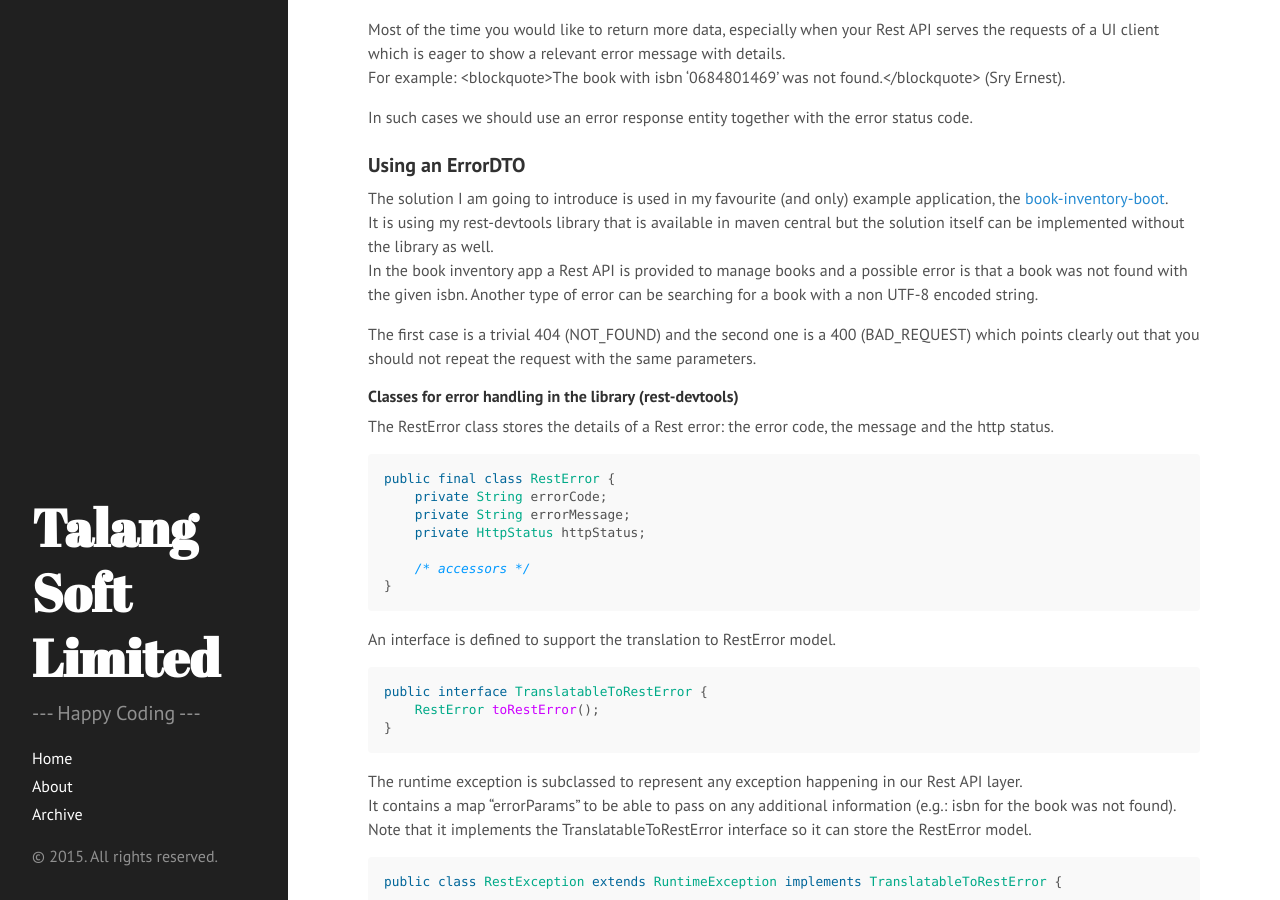
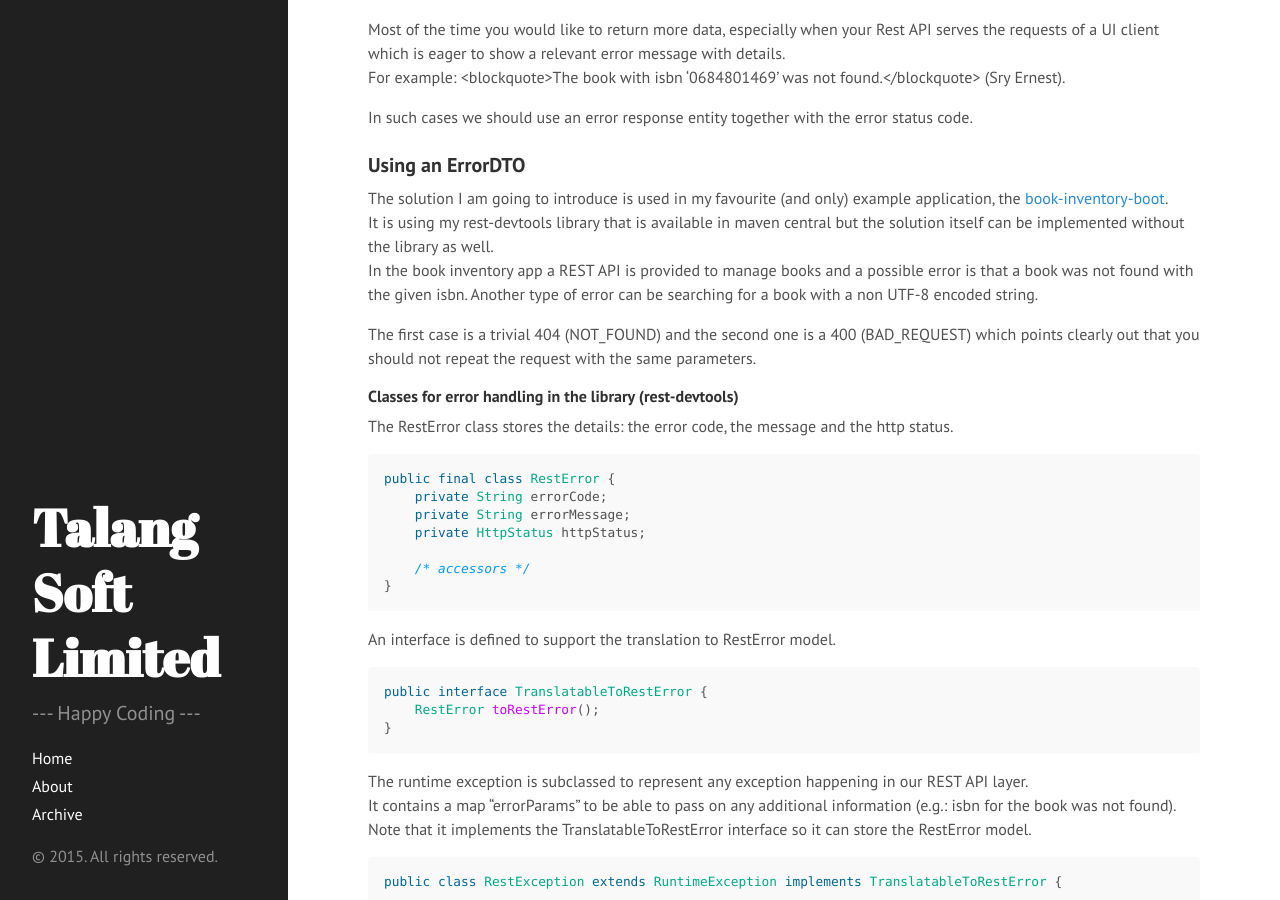
Before and after one commit to timeamolnar/tamaslang.github.io, a Jekyll site: the page built from _posts/2015-08-13-rest-error-handling.md, in a window 1280 px wide and 900 px high, scrolled down 344 px. Built offline with Jekyll 4.4.1, drawn with Linux system fonts in a browser that asks for light colours; Markdown is read by kramdown in place of the engine named in the settings; comment, search, counter and statistics services are not loaded; some of the changed text lies outside the part shown.

Commit message:
add new post

````diff
--- a/_posts/2015-08-13-rest-error-handling.md
+++ b/_posts/2015-08-13-rest-error-handling.md
@@ -1,6 +1,6 @@
 ---
 layout: post
-title: Error Handling in Rest API
+title: Error Handling in REST API
 
 tags:
 - rest devtools
@@ -27,13 +27,13 @@ In such cases we should use an error response entity together with the error sta
 ### Using an ErrorDTO
 The solution I am going to introduce is used in my favourite (and only) example application, the <a href="https://github.com/tamaslang/book-inventory-boot" target="_blank">book-inventory-boot</a>.<br/>
 It is using my rest-devtools library that is available in maven central but the solution itself can be implemented without the library as well. <br/>
-In the book inventory app a Rest API is provided to manage books and a possible error is that a book was not found with the given isbn.
+In the book inventory app a REST API is provided to manage books and a possible error is that a book was not found with the given isbn.
 Another type of error can be searching for a book with a non UTF-8 encoded string.
 
 The first case is a trivial 404 (NOT&#95;FOUND) and  the second one is a 400 (BAD&#95;REQUEST) which points clearly out that you should not repeat the request with the same parameters.
 
 #### Classes for error handling in the library (rest-devtools)
-The RestError class stores the details of a Rest error: the error code, the message and the http status.
+The RestError class stores the details: the error code, the message and the http status.
 
 ```java
 public final class RestError {
@@ -53,7 +53,7 @@ public interface TranslatableToRestError {
 }
 ```
 
-The runtime exception is subclassed to represent any exception happening in our Rest API layer. <br/>
+The runtime exception is subclassed to represent any exception happening in our REST API layer. <br/>
 It contains a map "errorParams" to be able to pass on any additional information (e.g.: isbn for the book was not found).<br/>
 Note that it implements the TranslatableToRestError interface so it can store the RestError model.
 
````
